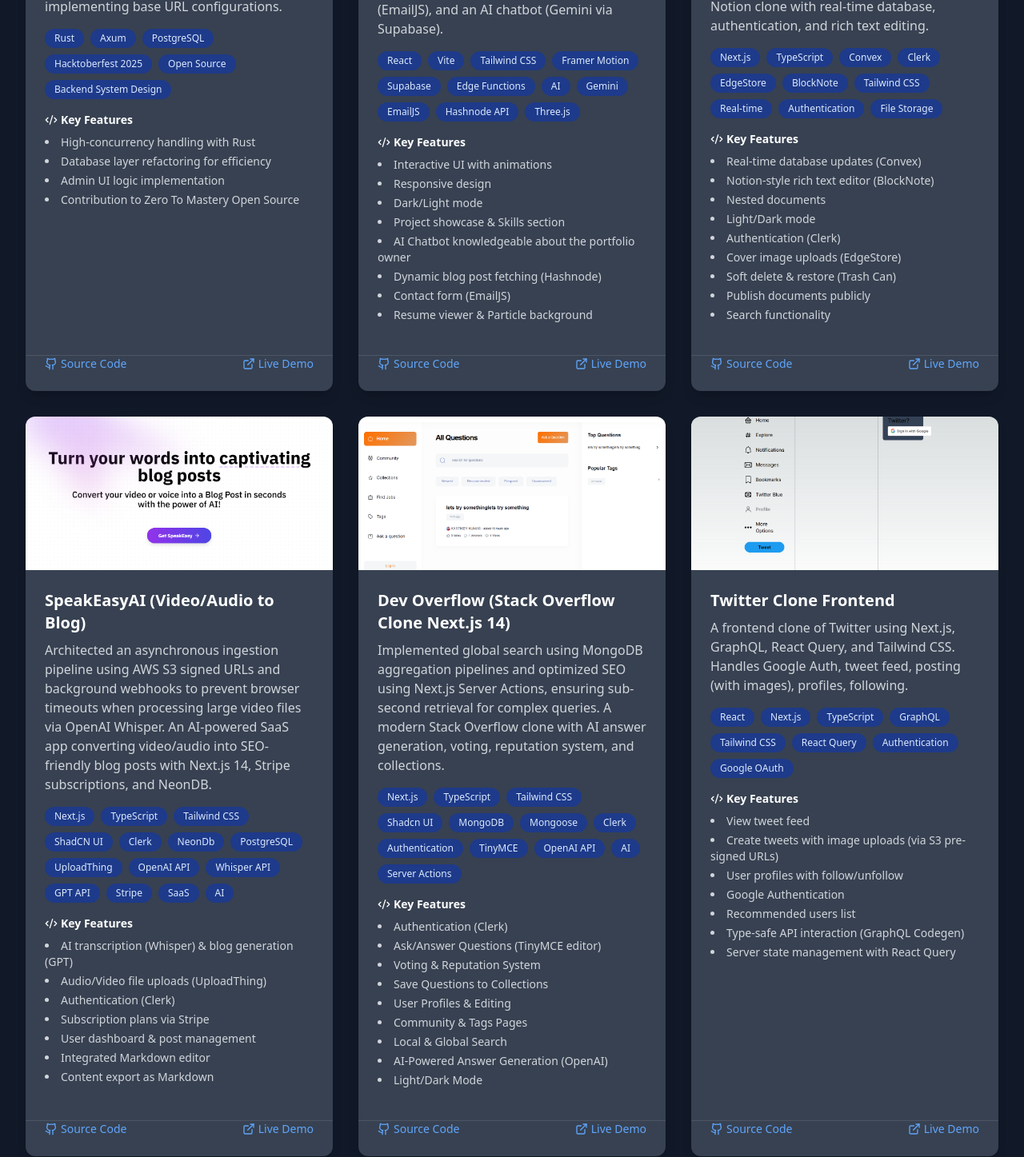
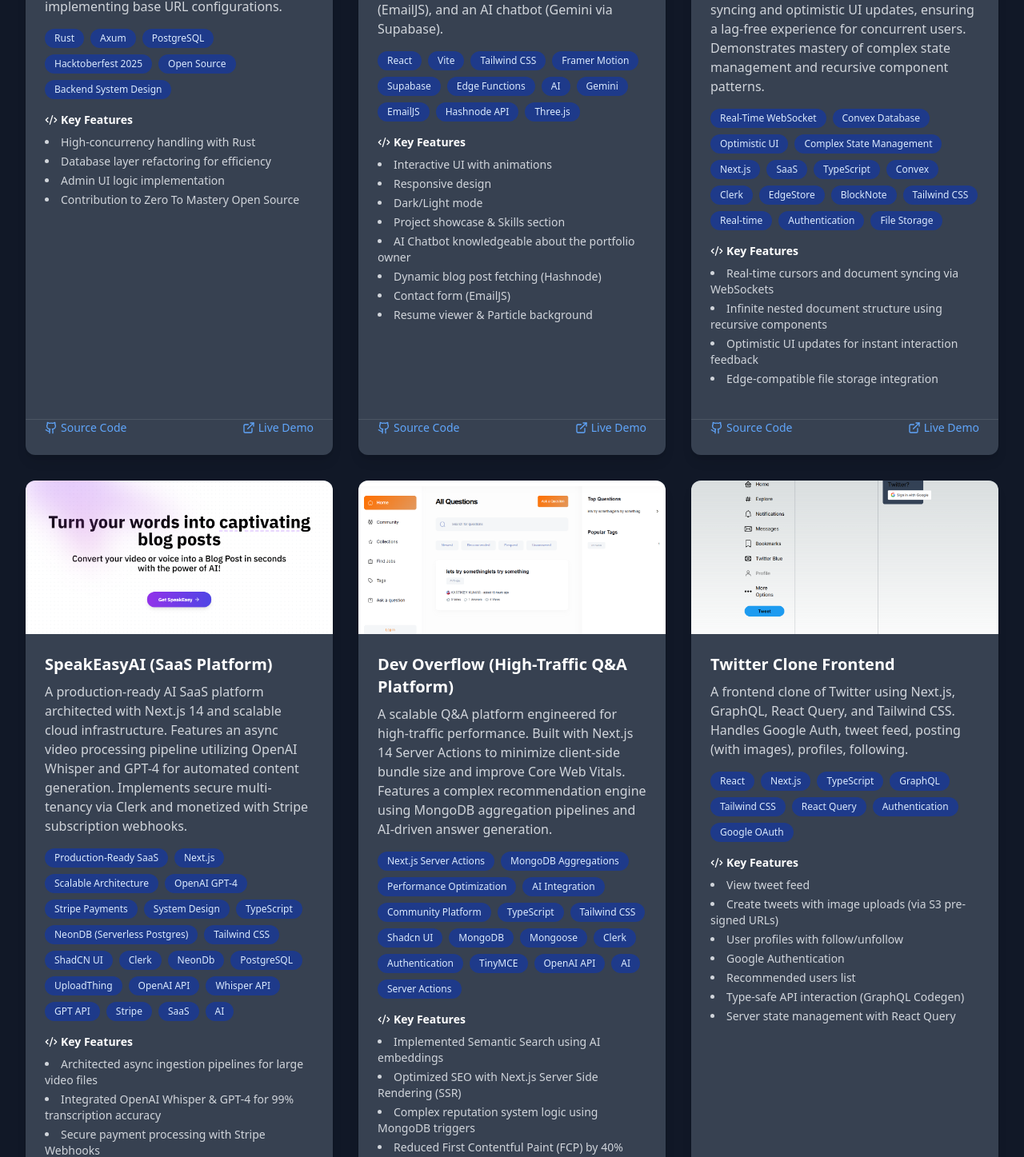
Before and after one commit to awesome-kartikey/kartikey-portfolio-ai, a React (Vite) app: page /projects in a window 1280 px wide. Shown: the part 2618-4065 px from the top of the page at 80% size. Built offline with nearby package versions, Linux system fonts and the light colour scheme; no server answers; the database is empty.

Commit message:
feat: Implement initial portfolio application, adding project data, screenshots, and chatbot functionality.

```diff
--- a/src/components/features/chatbot/Chatbot.jsx
+++ b/src/components/features/chatbot/Chatbot.jsx
@@ -14,6 +14,7 @@
   const [loading, setLoading] = useState(false);
   const [sessionId, setSessionId] = useState(null);
   const [showFloating, setShowFloating] = useState(false);
+  const [hasInitialized, setHasInitialized] = useState(false);
   const messagesContainerRef = useRef(null);
 
   // --- Effects ---
@@ -25,29 +26,6 @@
     }, 1500);
     return () => clearTimeout(timer);
   }, []);
-
-  // Generate or Retrieve Session ID
-  useEffect(() => {
-    let storedSessionId = localStorage.getItem("chat_session_id");
-    let sessionTimestamp = localStorage.getItem("chat_session_timestamp");
-    const oneDay = 24 * 60 * 60 * 1000;
-
-    if (storedSessionId && sessionTimestamp && (Date.now() - parseInt(sessionTimestamp, 10) < oneDay)) {
-      setSessionId(storedSessionId);
-    } else {
-      localStorage.removeItem("chat_session_id");
-      localStorage.removeItem("chat_session_timestamp");
-      createNewSession();
-    }
-  }, []);
-
-  // Fetch Chat Messages Once SessionID is Known
-  useEffect(() => {
-    if (sessionId) {
-      fetchSessionMessages();
-    }
-    // eslint-disable-next-line react-hooks/exhaustive-deps
-  }, [sessionId]);
 
   // Auto-Scrolling to the Latest Message
   useEffect(() => {
@@ -180,9 +158,35 @@
     }
   };
 
+  // Fetch Chat Messages Once SessionID is Known
+  useEffect(() => {
+    if (sessionId && hasInitialized) {
+      fetchSessionMessages();
+    }
+    // eslint-disable-next-line react-hooks/exhaustive-deps
+  }, [sessionId, hasInitialized]);
+
   // --- Event Handlers ---
 
   const toggleChat = () => {
+    if (!open && !hasInitialized) {
+      // Check for existing session in localStorage
+      let storedSessionId = localStorage.getItem("chat_session_id");
+      let sessionTimestamp = localStorage.getItem("chat_session_timestamp");
+      const oneDay = 24 * 60 * 60 * 1000;
+
+      const isSessionValid = storedSessionId &&
+                             sessionTimestamp &&
+                             (Date.now() - parseInt(sessionTimestamp, 10) < oneDay);
+      if (isSessionValid) {
+          setSessionId(storedSessionId);
+      } else {
+        localStorage.removeItem("chat_session_id");
+        localStorage.removeItem("chat_session_timestamp");
+        createNewSession();
+      }
+      setHasInitialized(true);
+    }
     setOpen((prev) => !prev);
   };
 
--- a/src/components/features/contact/Contact.jsx
+++ b/src/components/features/contact/Contact.jsx
@@ -154,6 +154,7 @@
                   href="https://github.com/awesome-kartikey"
                   target="_blank"
                   rel="noopener noreferrer"
+                  aria-label="Visit my GitHub Profile"
                   className="text-gray-600 dark:text-gray-300 hover:text-blue-600 dark:hover:text-blue-400"
                 >
                   <svg className="w-6 h-6" fill="currentColor" viewBox="0 0 24 24" aria-hidden="true">
@@ -164,6 +165,7 @@
                   href="https://www.linkedin.com/in/kartikey-kumar/"
                   target="_blank"
                   rel="noopener noreferrer"
+                  aria-label="Connect with me on LinkedIn"
                   className="text-gray-600 dark:text-gray-300 hover:text-blue-600 dark:hover:text-blue-400"
                 >
                   <svg className="w-6 h-6" fill="currentColor" viewBox="0 0 24 24" aria-hidden="true">
@@ -174,6 +176,7 @@
                   href="https://twitter.com/awesome_kartike"
                   target="_blank"
                   rel="noopener noreferrer"
+                  aria-label="Follow me on Twitter"
                   className="text-gray-600 dark:text-gray-300 hover:text-blue-600 dark:hover:text-blue-400"
                 >
                   <svg className="w-6 h-6" fill="currentColor" viewBox="0 0 24 24" aria-hidden="true">
@@ -184,6 +187,7 @@
                   href="https://wa.me/917060758948?text=I%27m%20interested%20in%20hiring%20you"
                   target="_blank"
                   rel="noopener noreferrer"
+                  aria-label="Contact me on WhatsApp"
                   className="text-gray-600 dark:text-gray-300 hover:text-green-600 dark:hover:text-green-400"
                 >
                   <svg className="w-6 h-6" fill="currentColor" viewBox="0 0 24 24" aria-hidden="true">
--- a/src/components/features/hero/Hero.jsx
+++ b/src/components/features/hero/Hero.jsx
@@ -65,15 +65,13 @@
           animate={{ opacity: 1, y: 0 }}
           transition={{ duration: 0.5, delay: 0.6 }}
         >
-          <ScrollLink
-            to="projects"
-            smooth={true}
-            duration={500}
+          <a
+            href="#projects"
             className="px-8 py-3 bg-blue-600 hover:bg-blue-700 text-white font-medium rounded-lg shadow-md hover:shadow-lg transition-all flex items-center justify-center cursor-pointer"
           >
             View My Work
             <ArrowRight className="ml-2 h-5 w-5" />
-          </ScrollLink>
+          </a>
 
           <button
             onClick={() => setIsModalOpen(true)}
@@ -83,14 +81,12 @@
             Watch Intro
           </button>
 
-          <ScrollLink
-            to="contact"
-            smooth={true}
-            duration={500}
+          <a
+            href="#contact"
             className="px-8 py-3 bg-transparent text-gray-700 dark:text-gray-300 hover:text-gray-900 dark:hover:text-white font-medium rounded-lg hover:bg-gray-100 dark:hover:bg-gray-800 transition-all flex items-center justify-center cursor-pointer"
           >
             Contact Me
-          </ScrollLink>
+          </a>
         </motion.div>
       </div>
 
--- a/src/components/layout/MobileMenu.jsx
+++ b/src/components/layout/MobileMenu.jsx
@@ -24,11 +24,11 @@
     if (isOpen) {
       document.body.style.overflow = 'hidden';
     } else {
-      document.body.style.overflow = '';
+      document.body.style.overflow = 'unset';
     }
 
     return () => {
-      document.body.style.overflow = '';
+      document.body.style.overflow = 'unset';
     };
   }, [isOpen]);
 
--- a/src/data/projectsData.js
+++ b/src/data/projectsData.js
@@ -1104,12 +1104,18 @@
     },
     {
       priority: 1,
-      title: "Notion Clone (Jotion)",
+      title: "Jotion (Real-Time Collaboration Tool)",
+      // NEW SEO DESCRIPTION:
       description:
-        "Leveraged Convex for reactive database capabilities and optimistic UI updates, enabling sub-millisecond collaborative syncing without page reloads. A fullstack Notion clone with real-time database, authentication, and rich text editing.",
+        "A real-time collaborative workspace mirroring Notion's core functionality. Utilizes Convex for sub-millisecond database syncing and optimistic UI updates, ensuring a lag-free experience for concurrent users. Demonstrates mastery of complex state management and recursive component patterns.",
       image: "/project-screenshots/notion-clone-jotion.png",
       tags: [
+        "Real-Time WebSocket", // Added Keyword
+        "Convex Database",
+        "Optimistic UI", // Added Keyword
+        "Complex State Management",
         "Next.js",
+        "SaaS",
         "TypeScript",
         "Convex",
         "Clerk",
@@ -1123,15 +1129,10 @@
       sourceCode: "https://github.com/awesome-kartikey/notion-clone-kartikey",
       liveDemo: "https://notion-clone-kartikey.vercel.app/",
       features: [
-        "Real-time database updates (Convex)",
-        "Notion-style rich text editor (BlockNote)",
-        "Nested documents",
-        "Light/Dark mode",
-        "Authentication (Clerk)",
-        "Cover image uploads (EdgeStore)",
-        "Soft delete & restore (Trash Can)",
-        "Publish documents publicly",
-        "Search functionality",
+        "Real-time cursors and document syncing via WebSockets",
+        "Infinite nested document structure using recursive components",
+        "Optimistic UI updates for instant interaction feedback",
+        "Edge-compatible file storage integration",
       ],
     },
     {
@@ -1164,13 +1165,21 @@
     },
     {
       priority: 1,
-      title: "SpeakEasyAI (Video/Audio to Blog)",
+      title: "SpeakEasyAI (SaaS Platform)", // Added "SaaS Platform" to title
+      // OLD DESCRIPTION: "An AI-powered SaaS app... that converts video/audio..."
+      // NEW SEO DESCRIPTION:
       description:
-        "Architected an asynchronous ingestion pipeline using AWS S3 signed URLs and background webhooks to prevent browser timeouts when processing large video files via OpenAI Whisper. An AI-powered SaaS app converting video/audio into SEO-friendly blog posts with Next.js 14, Stripe subscriptions, and NeonDB.",
+        "A production-ready AI SaaS platform architected with Next.js 14 and scalable cloud infrastructure. Features an async video processing pipeline utilizing OpenAI Whisper and GPT-4 for automated content generation. Implements secure multi-tenancy via Clerk and monetized with Stripe subscription webhooks.",
       image: "/project-screenshots/speakeasyai-videoaudio-to-blog.png",
       tags: [
+        "Production-Ready SaaS", // Added Keyword
         "Next.js",
+        "Scalable Architecture", // Added Keyword
+        "OpenAI GPT-4",
+        "Stripe Payments",
+        "System Design", // Added Keyword
         "TypeScript",
+        "NeonDB (Serverless Postgres)",
         "Tailwind CSS",
         "ShadCN UI",
         "Clerk",
@@ -1187,13 +1196,11 @@
       sourceCode: "https://github.com/awesome-kartikey/speakeasyai",
       liveDemo: "https://videotonotes.vercel.app/",
       features: [
-        "AI transcription (Whisper) & blog generation (GPT)",
-        "Audio/Video file uploads (UploadThing)",
-        "Authentication (Clerk)",
-        "Subscription plans via Stripe",
-        "User dashboard & post management",
-        "Integrated Markdown editor",
-        "Content export as Markdown",
+        "Architected async ingestion pipelines for large video files", // Technical depth
+        "Integrated OpenAI Whisper & GPT-4 for 99% transcription accuracy",
+        "Secure payment processing with Stripe Webhooks",
+        "Scalable database schema using NeonDB (Serverless PostgreSQL)",
+        "SEO-optimized content generation for end-users",
       ],
     },
     {
@@ -1228,13 +1235,18 @@
     },
     {
       priority: 1,
-      title: "Dev Overflow (Stack Overflow Clone Next.js 14)",
+      title: "Dev Overflow (High-Traffic Q&A Platform)",
+      // OLD DESCRIPTION: "A modern Stack Overflow clone..."
+      // NEW SEO DESCRIPTION:
       description:
-        "Implemented global search using MongoDB aggregation pipelines and optimized SEO using Next.js Server Actions, ensuring sub-second retrieval for complex queries. A modern Stack Overflow clone with AI answer generation, voting, reputation system, and collections.",
-      image:
-        "/project-screenshots/dev-overflow-stack-overflow-clone-nextjs-14.png",
+        "A scalable Q&A platform engineered for high-traffic performance. Built with Next.js 14 Server Actions to minimize client-side bundle size and improve Core Web Vitals. Features a complex recommendation engine using MongoDB aggregation pipelines and AI-driven answer generation.",
+      image: "/project-screenshots/dev-overflow-stack-overflow-clone-nextjs-14.png",
       tags: [
-        "Next.js",
+        "Next.js Server Actions",
+        "MongoDB Aggregations",
+        "Performance Optimization", // Added Keyword
+        "AI Integration",
+        "Community Platform",
         "TypeScript",
         "Tailwind CSS",
         "Shadcn UI",
@@ -1250,15 +1262,10 @@
       sourceCode: "https://github.com/awesome-kartikey/stack_overflow_nextjs14",
       liveDemo: "https://kartikey-dev-overflow.vercel.app/",
       features: [
-        "Authentication (Clerk)",
-        "Ask/Answer Questions (TinyMCE editor)",
-        "Voting & Reputation System",
-        "Save Questions to Collections",
-        "User Profiles & Editing",
-        "Community & Tags Pages",
-        "Local & Global Search",
-        "AI-Powered Answer Generation (OpenAI)",
-        "Light/Dark Mode",
+        "Implemented Semantic Search using AI embeddings",
+        "Optimized SEO with Next.js Server Side Rendering (SSR)",
+        "Complex reputation system logic using MongoDB triggers",
+        "Reduced First Contentful Paint (FCP) by 40% using Server Actions",
       ],
     },
   ],
--- a/src/styles/tailwind.css
+++ b/src/styles/tailwind.css
@@ -22,6 +22,10 @@
     --color-muted: 156 163 175; /* gray-400 */
     --color-accent: 59 130 246; /* blue-500 */
     --color-card: 31 41 55; /* gray-800 */
+  }
+
+  html {
+    scroll-behavior: smooth;
   }
 
   body {
```
Also changed, not shown: 1 other file (tests, documents, lock files or other folders).
